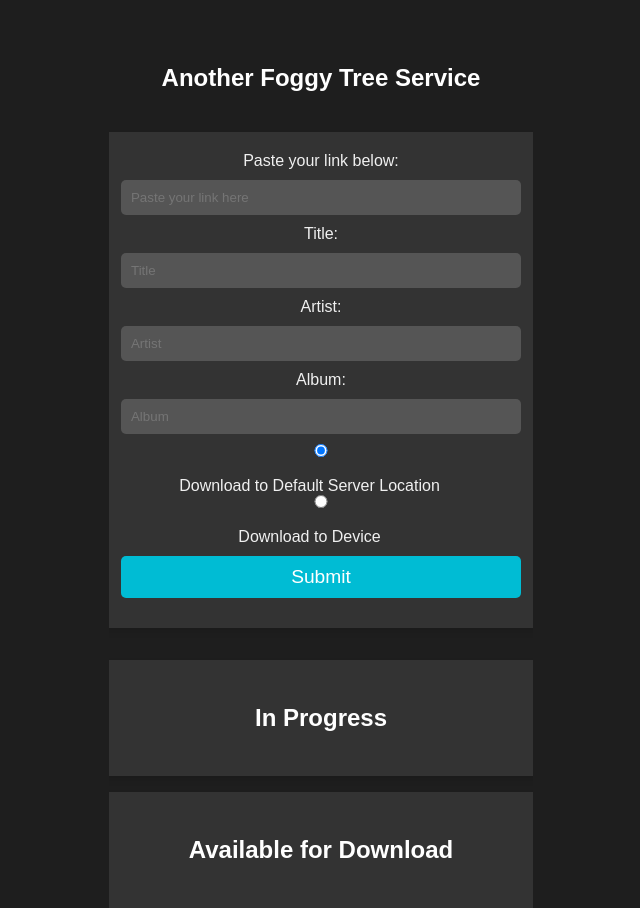
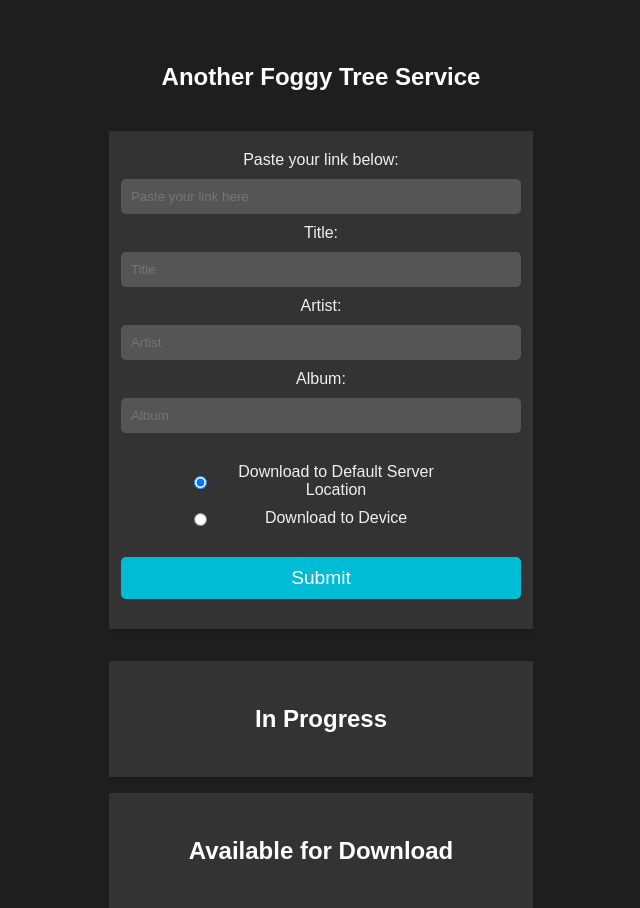
Before and after one commit to michaelBrown143/link_downloader, a Flask app: page / in a window 1280 px wide. Shown: the top 908 px of the page, without its empty margins (319-959 px from the left). Run offline with Flask 2, Linux system fonts and the light colour scheme; data that the repository does not hold is empty.

Commit message:
Final Update

```diff
--- a/app.py
+++ b/app.py
@@ -116,10 +116,6 @@ def download_and_convert(self, link, artist, album, title, download_location='de
                                              'start_time': start_time.isoformat(),
                                              'location': download_location, })
     # delete original file
-    if os.path.exists(audio_file):
-        print('hi')
-    if os.path.exists(os.path.join(DEFAULT_DOWNLOAD_PATH, title + '.m4a')):
-        print('hi2')
     print("deleting" + audio_file)
     #os.remove(audio_file)
     logger.info('Download and conversion complete!')
@@ -162,23 +158,17 @@ def update_all_tasks():
     # create a dict of all tasks from their meta
     try:
         still_processing = []
-        print('hi7')
         # iterate through task ids and add to the list if they are from the last 48 hours
         for task_id in active_ids:
             task = celery.AsyncResult(task_id)
             # if complete and device, add to available_for_download
             if task.state == 'SUCCESS':
-                print('hi4')
                 if task.result['location'] == 'device':
-                    print('hi5')
                     available_for_download.append(task.result)
                     # schedule the file for deletion after 48 hours
                     s.enter(48 * 60 * 60, 1, delete_directory, argument=(task.result['file_name'],))
                 elif task.result['location'] == 'default':
-                    print('hi6')
                     # move the file to the auto add folder
-                    if os.path.exists(os.path.join(DEFAULT_DOWNLOAD_PATH, task.result['file_name'])):
-                        print('hi3')
                     print('moving file: ' + os.path.join(DEFAULT_DOWNLOAD_PATH, task.result['file_name']))
                     print('to: ' + os.path.join(APPLE_MUSIC_AUTO_ADD_PATH, task.result['file_name']))
                     shutil.move(os.path.join(DEFAULT_DOWNLOAD_PATH, task.result['file_name']),
--- a/static/style.css
+++ b/static/style.css
@@ -41,7 +41,7 @@ form, .box {
     align-items: center;
 }
 
-input[type="text"], button, input[type="radio"] {
+input[type="text"], button {
     width: 100%;
     max-width: 400px;
     padding: 10px;
@@ -147,13 +147,27 @@ a:hover, a:active {
     margin-bottom: 20px; /* Adjust as needed */
 }
 
+.radio-labels{
+    margin-top: 20px;
+    margin-bottom: 10px;
+}
+
 .radio-label {
     display: flex;
-    align-items: center; /* Centers the radio button vertically relative to the text */
-    gap: 10px; /* Adds space between the radio button and the text */
+    /* align label to left */
+    align-items: center;
+    margin-bottom: 10px;
     flex-wrap: wrap; /* Allows the text to wrap into multiple lines */
 }
 
 .radio-label input[type="radio"] {
-    margin-top: 0; /* Ensure there's no additional margin */
+    margin-right: 1%;
+    margin-left: 1%;
+    width: 10%;
 }
+
+.radio-label span {/* Allow the text to grow to fill the available space */
+    margin-left: 1%;
+    margin-right: 1%;
+    width: 85%
+}
--- a/templates/index.html
+++ b/templates/index.html
@@ -25,16 +25,17 @@
         <input type="text" id="album" name="album" placeholder="Album" required>
 
         <!-- Radio button options for download location -->
+        <div class="radio-labels">
         <label class="radio-label">
             <input type="radio" name="download-location" value="default" checked>
-            Download to Default Server Location
+            <span>Download to Default Server Location</span>
         </label>
 
         <label class="radio-label">
             <input type="radio" name="download-location" value="device">
-            Download to Device
+            <span> Download to Device </span>
         </label>
-
+        </div>
         <button type="submit">Submit</button>
 
         <div class="error" id = "js-error"></div>
```
